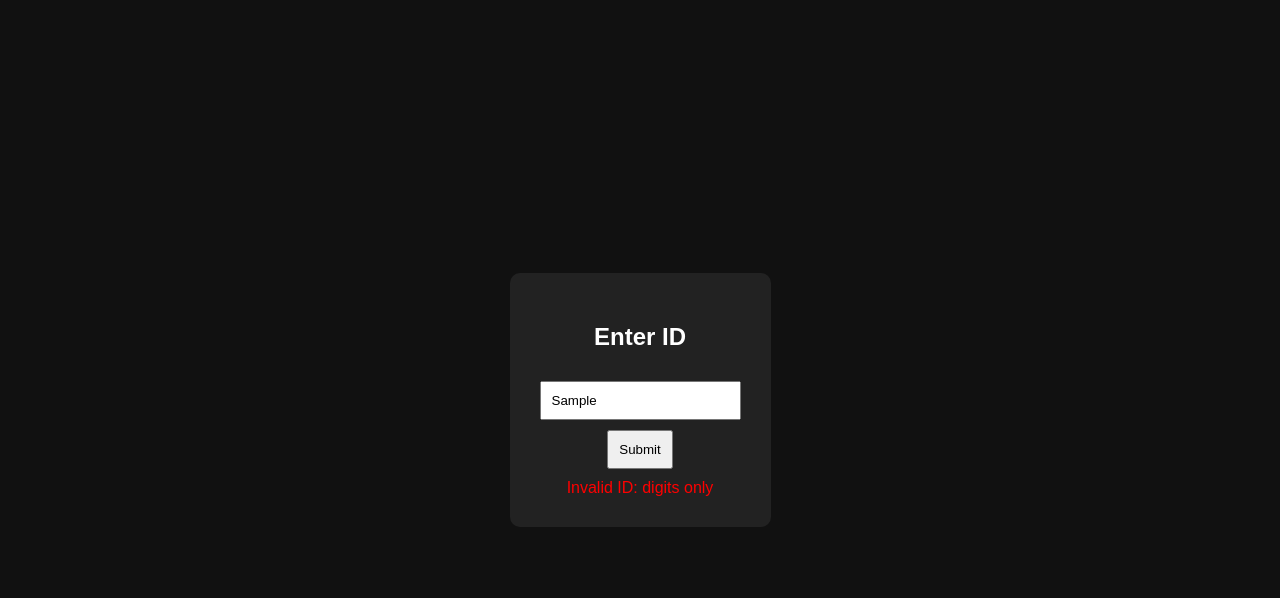
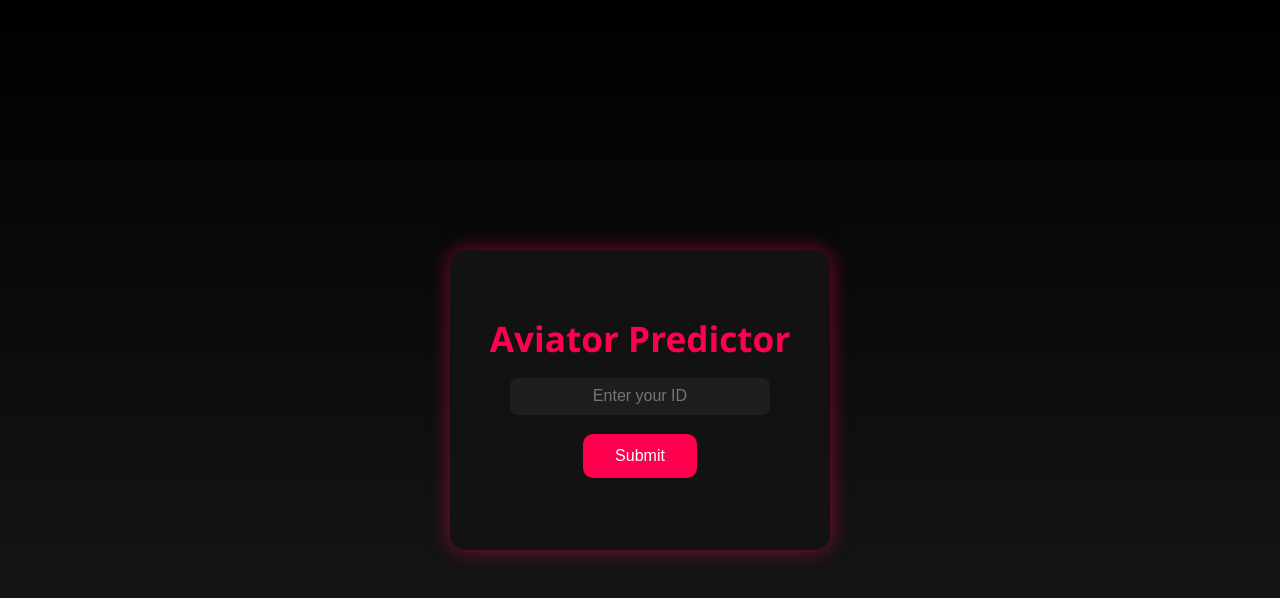
Before and after one commit to gtr35nismovr38dett/aviator, a plain HTML site: page index.html in a window 1280 px wide. Both pictures are taken after typing "Sample" into the empty fields and a click on the button "Submit". Drawn offline with Linux system fonts and the light colour scheme.

Commit message:
Update index.html

```diff
--- a/index.html
+++ b/index.html
@@ -1,53 +1,98 @@
 <!DOCTYPE html>
 <html lang="en">
 <head>
-  <meta charset="UTF-8">
-  <title>Test Predictor</title>
+  <meta charset="UTF-8" />
+  <meta name="viewport" content="width=device-width, initial-scale=1.0" />
+  <title>Aviator Predictor</title>
   <style>
     body {
-      font-family: Arial, sans-serif;
-      background: #111;
+      font-family: 'Segoe UI', Tahoma, Geneva, Verdana, sans-serif;
+      background: linear-gradient(to bottom, #000000, #1c1c1c);
       color: #fff;
+      margin: 0;
+      padding: 0;
       display: flex;
+      flex-direction: column;
       align-items: center;
       justify-content: center;
       height: 100vh;
-      margin: 0;
     }
     .container {
       text-align: center;
-      background: #222;
-      padding: 30px;
+      background: #121212;
+      padding: 40px;
+      border-radius: 16px;
+      box-shadow: 0 0 20px rgba(255, 0, 79, 0.5);
+      max-width: 400px;
+    }
+    h1 {
+      font-size: 2.2rem;
+      margin-bottom: 1rem;
+      color: #ff004f;
+    }
+    p {
+      font-size: 1rem;
+      color: #aaa;
+    }
+    .input-section {
+      margin-bottom: 2rem;
+    }
+    input[type="text"] {
+      padding: 0.6rem;
+      font-size: 1rem;
+      border-radius: 8px;
+      border: none;
+      width: 80%;
+      text-align: center;
+      background: #1e1e1e;
+      color: #fff;
+    }
+    .submit-id-btn, .predict-btn, .create-account-btn {
+      background: #ff004f;
+      border: none;
+      padding: 0.8rem 2rem;
+      font-size: 1rem;
       border-radius: 10px;
+      color: white;
+      cursor: pointer;
+      margin-top: 1.2rem;
+      transition: background 0.3s;
+      text-decoration: none;
+      display: inline-block;
     }
-    input, button {
-      padding: 10px;
-      margin-top: 10px;
+    .submit-id-btn:hover, .predict-btn:hover, .create-account-btn:hover {
+      background: #e60045;
+    }
+    .result {
+      margin-top: 2rem;
+      font-size: 2rem;
+      color: #00ff88;
     }
     .hidden {
       display: none;
     }
-    .result {
-      margin-top: 20px;
-      font-size: 1.5rem;
-      color: #00ff88;
+    .error-message {
+      color: #ff5555;
+      font-size: 1.1rem;
+      margin-top: 1rem;
     }
   </style>
 </head>
 <body>
   <div class="container">
-    <div id="idSection">
-      <h2>Enter ID</h2>
-      <input type="text" id="userId" placeholder="ID must start with 12" maxlength="10">
-      <br>
-      <button onclick="submitId()">Submit</button>
-      <div id="errorMessage" style="color:red; margin-top:10px;"></div>
-      <a id="createAccountBtn" class="hidden" href="https://example.com" target="_blank">Create new account</a>
+    <div class="input-section" id="idSection">
+      <h1>Aviator Predictor</h1>
+      <input type="text" id="userId" placeholder="Enter your ID" maxlength="10" oninput="this.value=this.value.replace(/[^\d]/g,'')" />
+      <br />
+      <button class="submit-id-btn" id="submitBtn" onclick="submitId()">Submit</button>
+      <div class="error-message" id="errorMessage"></div>
+      <a href="https://affpa.top/L?tag=d_4473647m_2804c_&site=4473647&ad=2804&r=registration" class="create-account-btn hidden" id="createAccountBtn">Create new account</a>
     </div>
 
     <div id="predictSection" class="hidden">
-      <h2>Next Prediction</h2>
-      <button onclick="predict()">Predict</button>
+      <h1>Next Coefficient</h1>
+      <p>Tap the button to reveal your next Aviator signal</p>
+      <button class="predict-btn" onclick="predict()">Predict Now</button>
       <div class="result" id="result"></div>
     </div>
   </div>
@@ -55,27 +100,29 @@
   <script>
     function submitId() {
       const userId = document.getElementById('userId').value.trim();
-      const isValid = /^\d{1,10}$/.test(userId);
+      const isNumeric = /^\d{1,10}$/.test(userId);
 
-      if (!isValid) {
-        document.getElementById("errorMessage").innerText = "Invalid ID: digits only";
+      if (!isNumeric) {
+        alert('Please enter a valid numeric ID (up to 10 digits)');
         return;
       }
 
       if (!userId.startsWith("12")) {
-        document.getElementById("errorMessage").innerText = "Create new account to continue";
+        document.getElementById("errorMessage").innerText = "You need to create new account and top up 200 KES. Use MOMO35 promo code to take bonuses from me";
+        document.getElementById("submitBtn").classList.add("hidden");
         document.getElementById("createAccountBtn").classList.remove("hidden");
         return;
       }
 
-      // Switch sections
-      document.getElementById("idSection").classList.add("hidden");
-      document.getElementById("predictSection").classList.remove("hidden");
+      document.getElementById('idSection').classList.add('hidden');
+      document.getElementById('predictSection').classList.remove('hidden');
     }
 
     function predict() {
-      const coef = (Math.random() * (5 - 1.01) + 1.01).toFixed(2);
-      document.getElementById('result').innerText = `💥 ${coef}x`;
+      const min = 1.01;
+      const max = 5.0;
+      const randomCoef = (Math.random() * (max - min) + min).toFixed(2);
+      document.getElementById('result').innerText = 💥 ${randomCoef}x;
     }
   </script>
 </body>
```
